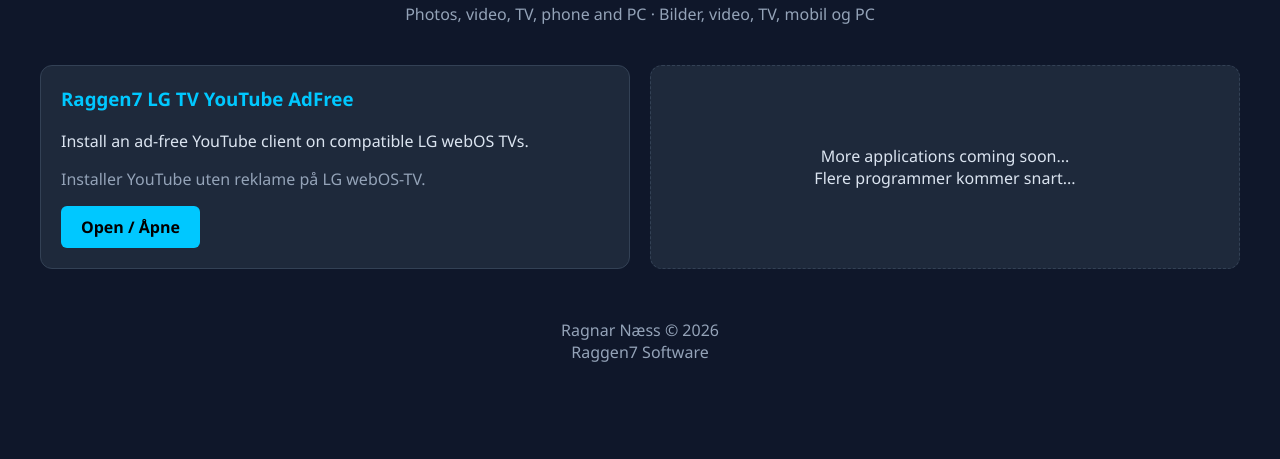
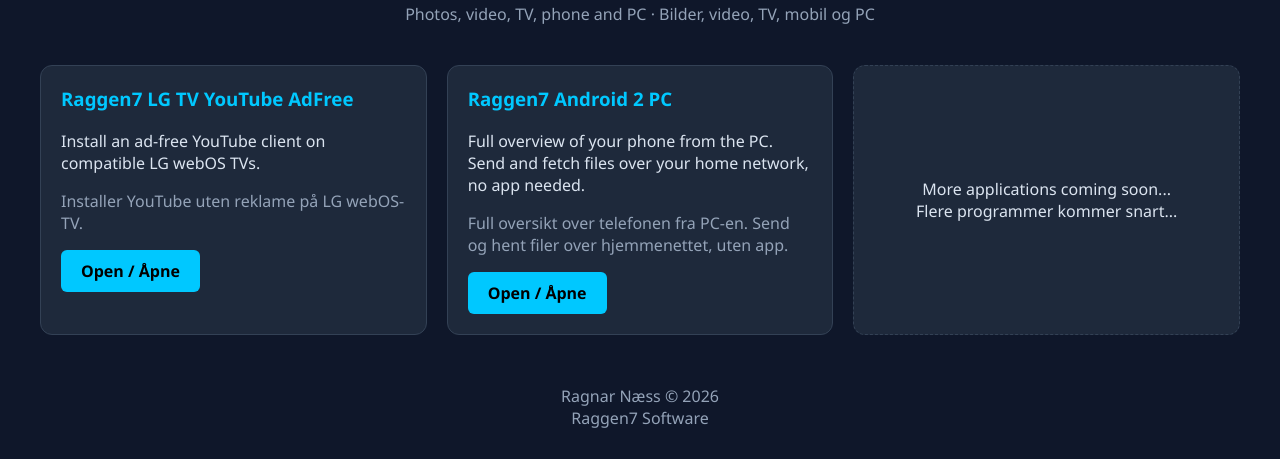
Before and after one commit to Raggen7/raggen7.github.io, a plain HTML site: page index.html in a window 1280 px wide. Shown: the part 376-835 px from the top of the page. Before the commit the page ends 800 px from the top, so only its background shows below. Drawn offline with Linux system fonts and the light colour scheme.

Commit message:
Forside: Raggen7 Android 2 PC

```diff
--- a/index.html
+++ b/index.html
@@ -149,6 +149,26 @@
 
         </div>
 
+        <!--kort:Raggen7_Android_2_Pc-->
+        <div class="card">
+
+            <h3>Raggen7 Android 2 PC</h3>
+
+            <p>
+                Full overview of your phone from the PC. Send and fetch files over your home network, no app needed.
+            </p>
+
+            <p class="no">
+                Full oversikt over telefonen fra PC-en. Send og hent filer over hjemmenettet, uten app.
+            </p>
+
+            <a class="button" href="android2pc.html">
+                Open / &Aring;pne
+            </a>
+
+        </div>
+        <!--/kort:Raggen7_Android_2_Pc-->
+
         <!-- KORT_SLUTT -->
 
         <div class="card soon">
```
